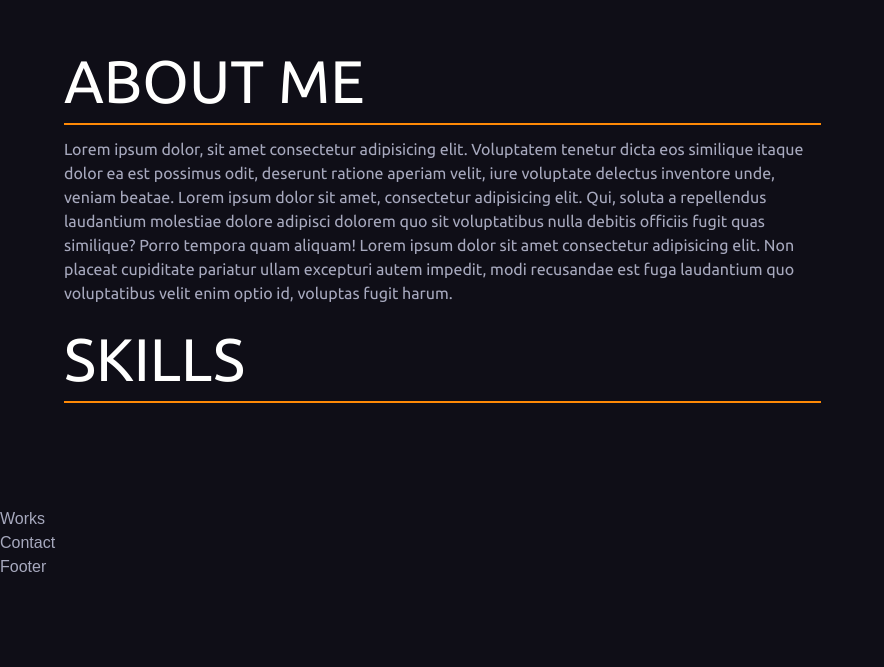
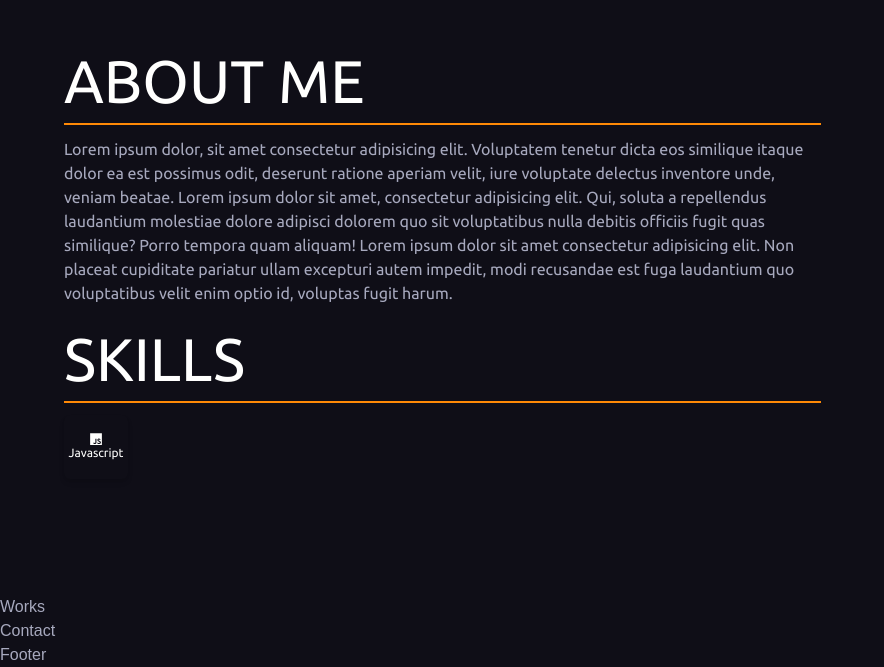
Before and after one commit to oigoga/My-1st-Portfolio, a React (Vite) app: page / in a window 1280 px wide. Shown: the part 921-1588 px from the top of the page, without its empty margins (0-884 px from the left). Before the commit the page ends 1500 px from the top, so only its background shows below. Built offline with nearby package versions, Linux system fonts and the light colour scheme; a web font is replaced by a local one.

Commit message:
made edits to the about

```diff
--- a/package.json
+++ b/package.json
@@ -9,8 +9,10 @@
     "preview": "vite preview"
   },
   "dependencies": {
+    "@fortawesome/fontawesome-svg-core": "^6.2.1",
     "react": "18.2.0",
-    "react-dom": "18.2.0"
+    "react-dom": "18.2.0",
+    "react-icons": "^4.7.1"
   },
   "devDependencies": {
     "@types/react": "^18.0.26",
--- a/src/components/About.jsx
+++ b/src/components/About.jsx
@@ -1,4 +1,5 @@
 import React from "react";
+import { DiGithubBadge, DiJsBadge, DiReact, DiCss3, DiHtml5, DiGit } from "react-icons/di";
 
 const About = () => {
   return (
@@ -20,9 +21,24 @@ const About = () => {
           voluptatibus velit enim optio id, voluptas fugit harum.
 
         </p>
+        <div>
         <h4 className="text-4xl border-b-2 text-white md:text-6xl border-b-orange py-3">
          SKILLS
         </h4>
+        <ul className="my-3 text-white">
+        <li className="flex flex-col item">
+              <div className="bg-navy shadow-md w-16 text-xs rounded-md flex items-center flex-col h-16 justify-center">
+              <div className="  ">
+               <DiJsBadge className="h-full"/>
+              </div>
+              <div className="">
+                <span>Javascript</span>
+              </div>
+              </div>
+            </li>
+        </ul>
+        </div>
+
       </div>
     </section>
   );
```
Also changed, not shown: 1 other file (tests, documents, lock files or other folders).
